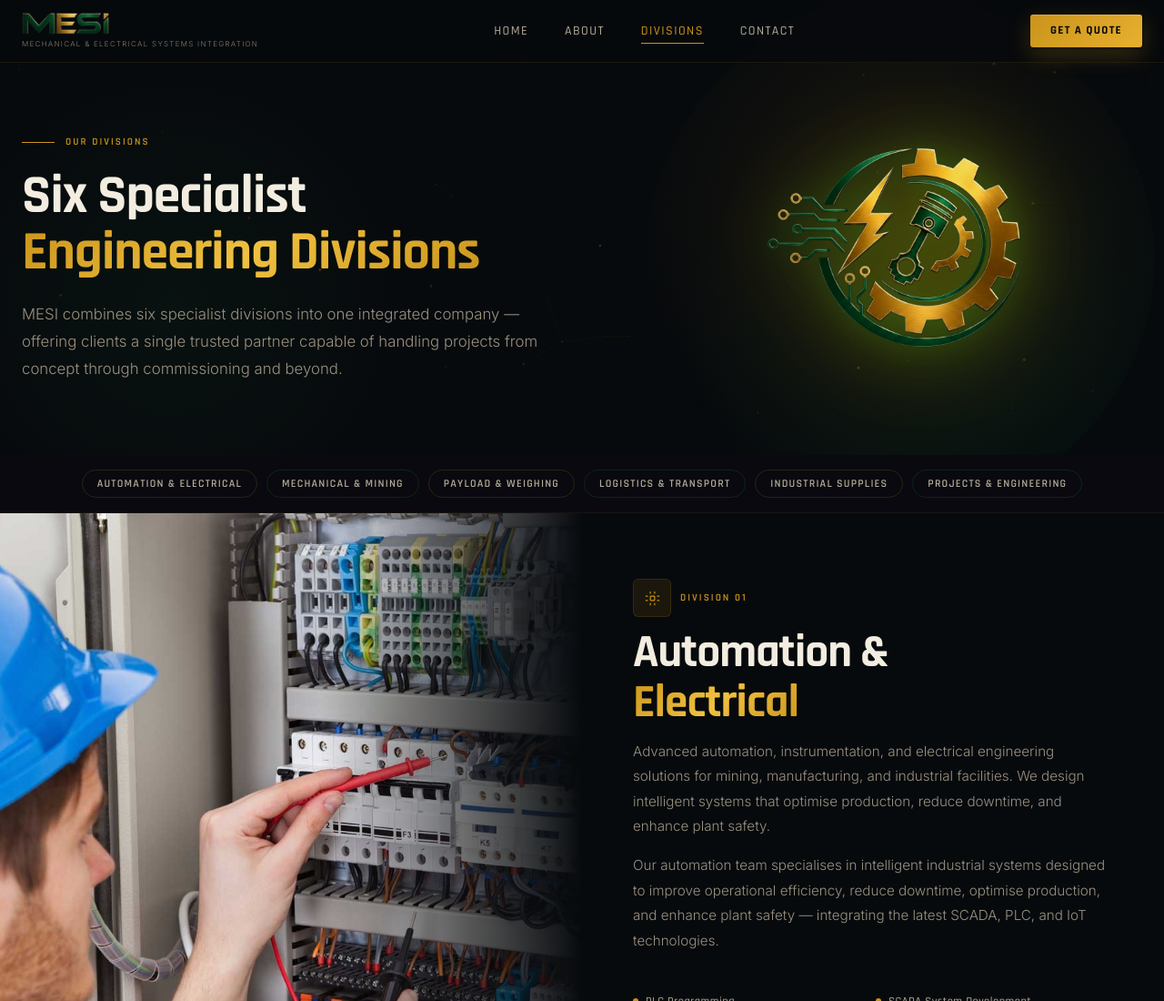
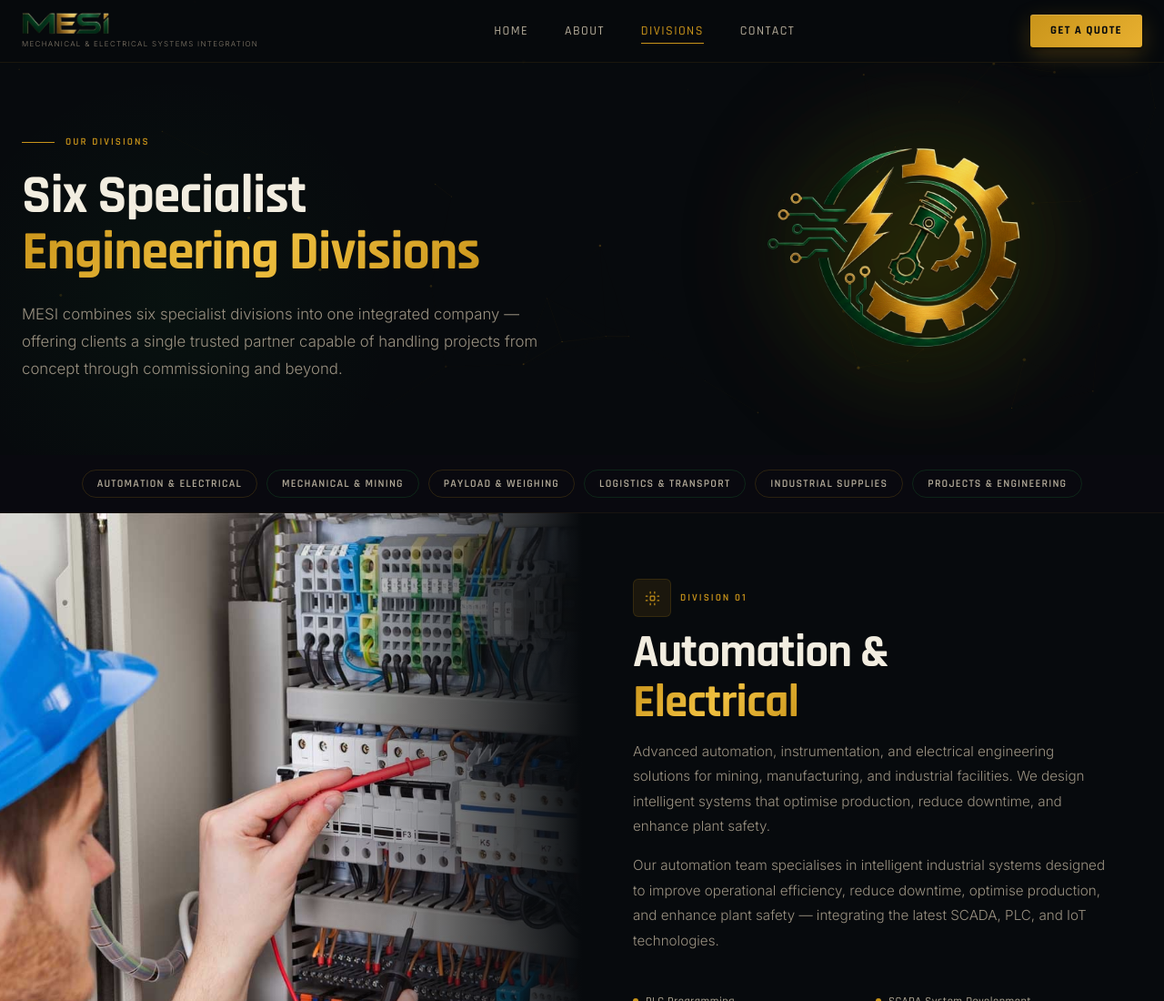
Before and after one commit to ChiefKeeth/MESI-test-website, a plain HTML site: page divisions.html in a window 1280 px wide. Shown: the top 1100 px of the page at 91% size. Drawn offline with nearby package versions, Linux system fonts and the light colour scheme.

Commit message:
Soften divisions hero symbol glow so it blends into background instead of showing a hard ring edge

```diff
--- a/css/style.css
+++ b/css/style.css
@@ -626,11 +626,7 @@ footer { background: #040608; border-top: 1px solid rgba(201,148,26,0.08); paddi
 }
 .mesi-symbol-ring {
   width: 100%; height: 100%;
-  border-radius: 50%;
   display: flex; align-items: center; justify-content: center;
-  background:
-    radial-gradient(circle at 50% 42%, rgba(201,148,26,0.12) 0%, rgba(201,148,26,0.04) 45%, transparent 70%),
-    radial-gradient(circle at 60% 65%, rgba(34,168,69,0.08) 0%, transparent 60%);
 }
 .mesi-symbol-img {
   display: block;
@@ -638,8 +634,9 @@ footer { background: #040608; border-top: 1px solid rgba(201,148,26,0.08); paddi
   object-fit: contain;
   opacity: 0.95;
   filter:
-    drop-shadow(0 0 44px rgba(201,148,26,0.55))
-    drop-shadow(0 0 16px rgba(34,168,69,0.3))
+    drop-shadow(0 0 70px rgba(201,148,26,0.32))
+    drop-shadow(0 0 130px rgba(201,148,26,0.16))
+    drop-shadow(0 0 60px rgba(34,168,69,0.14))
     drop-shadow(0 10px 24px rgba(0,0,0,0.6))
     brightness(1.12)
     saturate(1.3);
```
